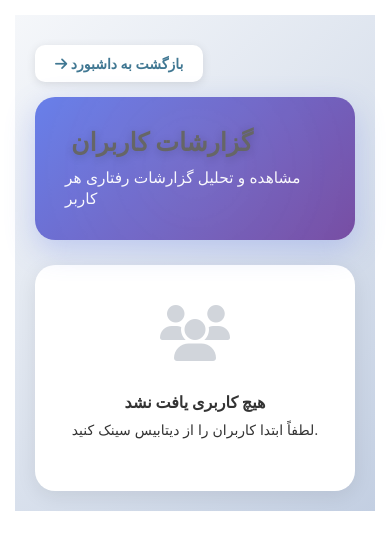
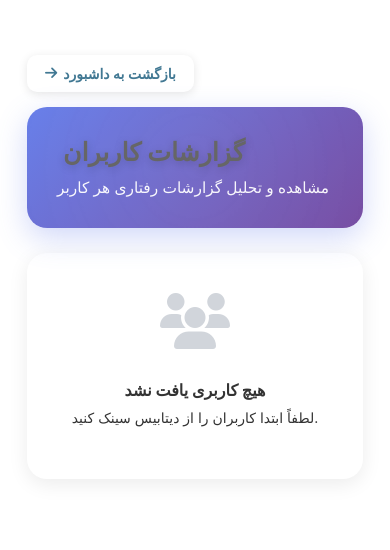
Before and after one commit to saeedzarbi/fanus_report, a Django app: page /admin/user-reports/ in a window 390 px wide. Shown: the part 104-654 px from the top of the page. Run offline with Django 4.2, Linux system fonts and the light colour scheme; the visitor is signed in with stand-in values (Sample User, id 1); data that the repository does not hold is empty.

Commit message:
Refactor user reports layout and improve CSS styling
- Updated the user reports list template to enhance layout with a new inner wrapper for better content alignment.
- Changed background styling to transparent and adjusted padding for improved visual appeal.
- Modified the back link to use flexbox for better alignment and spacing.
- Enhanced grid responsiveness by using minmax for column definitions in media queries, ensuring better adaptability on smaller screens.

```diff
--- a/analytics/templates/admin/user_reports_list.html
+++ b/analytics/templates/admin/user_reports_list.html
@@ -10,8 +10,14 @@
     }
 
     .reports-wrapper {
-        background: linear-gradient(135deg, #f5f7fa 0%, #c3cfe2 100%);
-        padding: 30px 20px 20px 20px;
+        background: transparent;
+        padding: 40px 0;
+    }
+
+    .reports-inner {
+        max-width: 1200px;
+        margin: 0 auto;
+        padding: 0 20px;
     }
 
     .reports-header {
@@ -59,12 +65,14 @@
     }
 
     .back-link {
-        display: inline-block;
+        display: inline-flex;
+        align-items: center;
+        gap: 6px;
         margin-bottom: 15px;
         color: #667eea;
         text-decoration: none;
         font-weight: 600;
-        padding: 10px 20px;
+        padding: 10px 18px;
         background: white;
         border-radius: 10px;
         box-shadow: 0 2px 10px rgba(0,0,0,0.1);
@@ -78,7 +86,7 @@
 
     .users-grid {
         display: grid;
-        grid-template-columns: repeat(3, 1fr);
+        grid-template-columns: repeat(3, minmax(0, 1fr));
         gap: 25px;
         padding-bottom: 0;
     }
@@ -265,17 +273,23 @@
 
     @media (max-width: 1200px) {
         .users-grid {
-            grid-template-columns: repeat(2, 1fr);
+            grid-template-columns: repeat(2, minmax(0, 1fr));
+        }
+    }
+
+    @media (max-width: 992px) {
+        .users-grid {
+            grid-template-columns: 1fr;
         }
     }
 
     @media (max-width: 768px) {
-        .users-grid {
-            grid-template-columns: 1fr;
+        .reports-header h1 {
+            font-size: 1.8em;
         }
 
-        .reports-header h1 {
-            font-size: 1.8em;
+        .reports-inner {
+            padding: 0 12px;
         }
     }
 </style>
@@ -283,11 +297,12 @@
 
 {% block content %}
 <div class="reports-wrapper">
-    <a href="/admin/dashboard/" class="back-link">
-        <i class="fas fa-arrow-right"></i> بازگشت به داشبورد
-    </a>
+    <div class="reports-inner">
+        <a href="/admin/dashboard/" class="back-link">
+            <i class="fas fa-arrow-right"></i> بازگشت به داشبورد
+        </a>
 
-    <div class="reports-header">
+        <div class="reports-header">
         <h1><i class="fas fa-user-chart"></i> گزارشات کاربران</h1>
         <p>مشاهده و تحلیل گزارشات رفتاری هر کاربر</p>
     </div>
```
